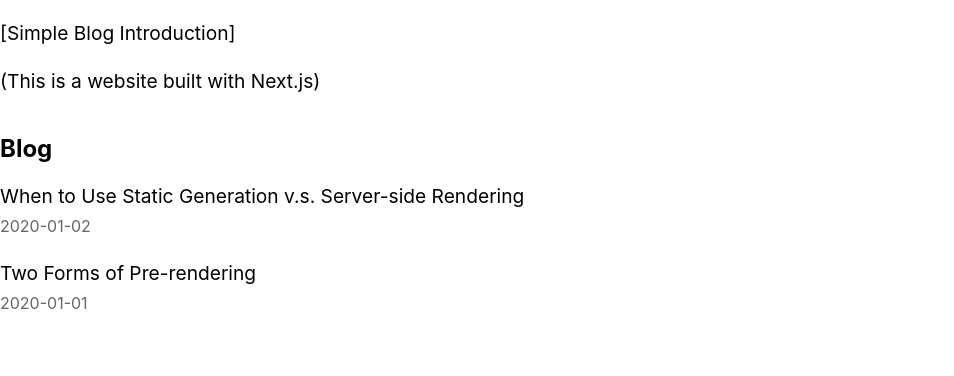
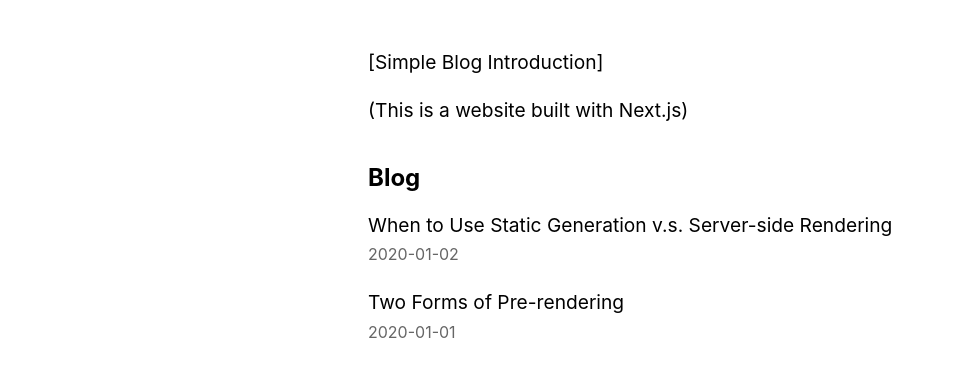
Before and after one commit to alkalisummer/nextjs-app, a Next.js app: page / in a window 1280 px wide. Shown: the top 376 px of the page, without its empty margins (0-954 px from the left). Built offline with nearby package versions, Linux system fonts and the light colour scheme.

Commit message:
메인페이지, 포스트 페이지 css 수정

```diff
--- a/pages/index.tsx
+++ b/pages/index.tsx
@@ -13,10 +13,8 @@ const Home = ({
     id: string;
   }[];
 }) => {
-  console.log(process.cwd());
-  console.log(__dirname);
   return (
-    <div>
+    <div className={homeStyles.container}>
       <Head>
         <title>Simple Blog</title>
       </Head>
--- a/styles/Home.module.css
+++ b/styles/Home.module.css
@@ -50,3 +50,9 @@
 .lightText {
   color: #666;
 }
+
+.container {
+  max-width: 36rem;
+  padding: 0 1rem;
+  margin: 3rem auto 6rem;
+}
--- /dev/null
+++ b/styles/Post.module.css
@@ -0,0 +1,17 @@
+.container {
+  max-width: 36rem;
+  padding: 0 1rem;
+  margin: 3rem auto 6rem;
+}
+
+.headingXl {
+  font-size: 2rem;
+  line-height: 1.3;
+  font-weight: 800;
+  letter-spacing: -0.05rem;
+  margin: 1rem 0;
+}
+
+.lightText {
+  color: #666;
+}
```
Also changed, not shown: pages/posts/[id].tsx (+4 -4 lines).
